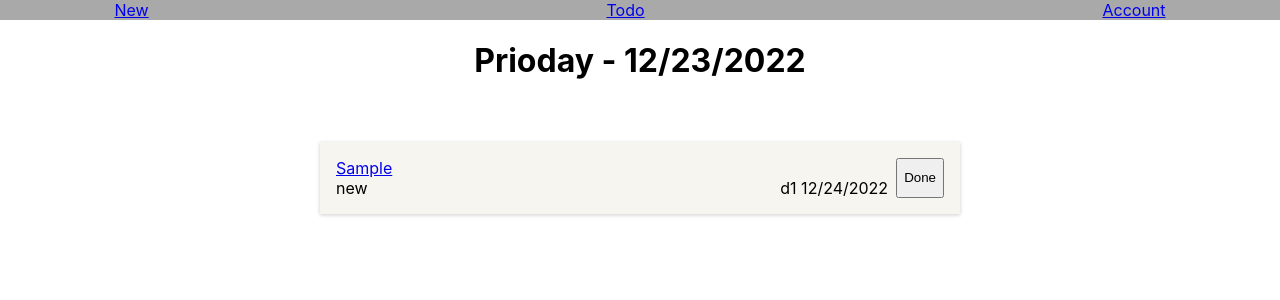
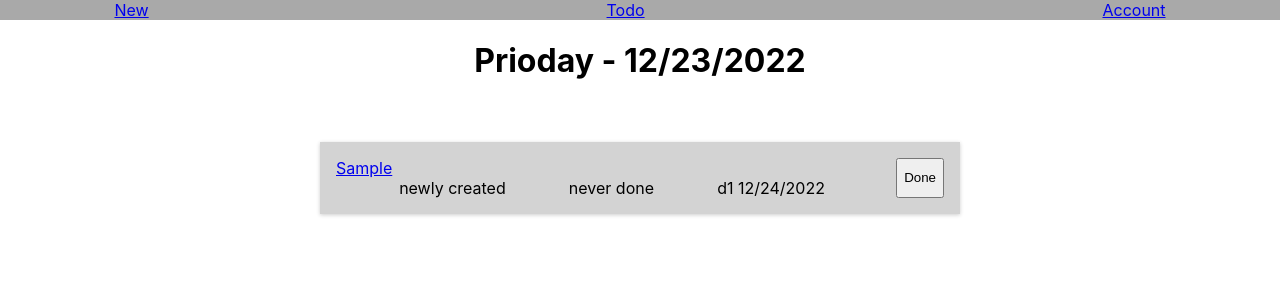
Before and after one commit to nickrubenstein/prioday, a React (Create React App) app: page /new in a window 1280 px wide. Both pictures are taken after typing "Sample" into the empty fields and a click on the button "Create Task". Shown: the top 300 px of the page. Built offline with nearby package versions, Linux system fonts and the light colour scheme.

Commit message:
Added counts and minor changes Counts the number of times a task has been done or has left

```diff
--- a/src/components/DetailTodo.tsx
+++ b/src/components/DetailTodo.tsx
@@ -1,5 +1,5 @@
 import React, { Fragment, useContext } from "react";
-import { useParams, useNavigate } from "react-router-dom";
+import { useParams } from "react-router-dom";
 import TodoModel from "../models/todo";
 import { TodosContext } from "../store/todos-context";
 import FormTodo from "./FormTodo";
@@ -7,7 +7,6 @@ import FormTodo from "./FormTodo";
 const DetailTodo: React.FC = () => {
     const todosCtx = useContext(TodosContext);
     const { todoId } = useParams();
-    const navigate = useNavigate();
 
     const todo = todosCtx.todos.find(t => t.id === todoId);
     if (!todo) {
@@ -16,13 +15,12 @@ const DetailTodo: React.FC = () => {
 
     const submitHandler = (todo: TodoModel) => {
         todosCtx.replaceTodo(todo);
-        navigate("/todo");
     };
 
     return <Fragment>
         <h1>Edit Task</h1>
         <section>
-            <div>{JSON.stringify(todo)}</div>
+            <div>{JSON.stringify(todo, null, 2)}</div>
             <FormTodo todo={todo} onSubmit={submitHandler}/>
         </section>
     </Fragment>;
--- a/src/components/FormTodo.tsx
+++ b/src/components/FormTodo.tsx
@@ -34,6 +34,11 @@ const FormTodo: React.FC<{ todo?: TodoModel, onSubmit: (todo: TodoModel) => void
         handleChange('repeat', value);
     };
 
+    const handleCountChange = (event: React.ChangeEvent<HTMLInputElement>) => {
+        const value = event.target.value;
+        handleChange('count', value);
+    };
+
     return (
         <form onSubmit={submitHandler}>
             <div>
@@ -48,11 +53,17 @@ const FormTodo: React.FC<{ todo?: TodoModel, onSubmit: (todo: TodoModel) => void
                 </label>
             </div>
             { todo.repeat
-                ? <div>
+                ?
+                <div>
                     <label htmlFor="frequency">Frequency</label>
                     <input type="frequency" id="frequency" value={todo.frequency} onChange={handleFrequencyChange}/>
                 </div>
-                : ""}
+                :
+                <div>
+                    <label htmlFor="count">Repeat Count</label>
+                    <input type="number" id="count" value={todo.count} onChange={handleCountChange}/>
+                </div>
+            }
 
             <button>{isNew ? 'Create Task' : 'Save Changes'}</button>
         </form>
--- a/src/components/Todo.tsx
+++ b/src/components/Todo.tsx
@@ -4,28 +4,42 @@ import { daysAgo } from "../util/convertdate";
 import { next } from "../util/frequency";
 
 const Todo: React.FC<{ todo: TodoModel; onCheckTodo: (action: string, todo: TodoModel) => void }> = (props) => {
-    const daySinceLastDone = daysAgo(props.todo.lastDone)
+    const lastDoneDate = new Date(props.todo.lastDone);
+    const daySinceLastDone = daysAgo(lastDoneDate);
+    const nextDone = next(props.todo.lastDone, props.todo.frequency);
+    const daysToNextDone = daysAgo(new Date(), nextDone);
+    const statusClass =
+        daySinceLastDone === 0 ? "todo-done" :
+        daysToNextDone === 0 ? "todo-today" :
+        daysToNextDone < 0 ? "todo-missed" :
+        "todo-future";
 
     return (
-        <li>
+        <li className={statusClass}>
             <div style={{ flex: "auto", marginRight: "0.5rem" }}>
                 <NavLink to={props.todo.id} >{props.todo.text}</NavLink>
-                <div style={{ display: "flex" }}>
-                    <span style={{ flex: "auto" }}>{
-                        props.todo.repeat ?
-                            props.todo.lastDone > 0
-                                ? new Date(props.todo.lastDone).toLocaleDateString() + " " + daySinceLastDone
-                                : " new "
-                            : " 1 time "}
+                <div style={{ display: "flex", justifyContent: "space-evenly" }}>
+                    <span>{ props.todo.lastDone > 0 ? lastDoneDate.toLocaleDateString() : "newly created" }</span>
+                    <span>{
+                        props.todo.lastDone > 0 ?
+                        (daySinceLastDone == 0 ? "done today" : " done " + daySinceLastDone + " days ago")
+                        : "never done"
+                    }
                     </span>
-                    <span>{props.todo.frequency + " " + next(props.todo.lastDone, props.todo.frequency).toLocaleDateString()}</span>
+                    <span>{(props.todo.repeat ? props.todo.frequency : "") + " "
+                        + nextDone.toLocaleDateString()}
+                    </span>
                 </div>
             </div>
             {
-                    daySinceLastDone > 0 ?
-                        <button onClick={props.onCheckTodo.bind(null, 'DONE', props.todo)}>Done</button>
-                        : ""
-                }
+                daySinceLastDone > 0 ?
+                    <button onClick={props.onCheckTodo.bind(null, 'DONE', props.todo)}>Done</button>
+                    :
+                    <div style={{ display: "flex", flexDirection: "column" }}>
+                        <span>{ daysToNextDone + (daysToNextDone == 1 ? " day" : " days") } </span>
+                        <span>{ props.todo.count + (props.todo.repeat ? " done" : " left") } </span>
+                    </div>
+            }
         </li>
     );
 }
--- a/src/index.css
+++ b/src/index.css
@@ -74,6 +74,19 @@ li {
     box-shadow: 0 1px 4px rgba(0, 0, 0, 0.2);
     padding: 1rem;
     background-color: #f7f5ef;
+}
+
+.todo-done {
+    background-color: lightgreen;
+}
+.todo-missed {
+    background-color: salmon;
+}
+.todo-today {
+    background-color: lightyellow;
+}
+.todo-future {
+    background-color: lightgrey;
 }
 
 form {
--- a/src/models/todo.ts
+++ b/src/models/todo.ts
@@ -3,6 +3,7 @@ class TodoModel {
     text: string;
     repeat: boolean;
     frequency: string;
+    count: number;
     lastDone: number;
 
     constructor(todo?: TodoModel) {
@@ -11,6 +12,7 @@ class TodoModel {
             this.text = todo.text;
             this.repeat = todo.repeat;
             this.frequency = todo.frequency;
+            this.count = todo.count;
             this.lastDone = todo?.lastDone;
         }
         else {
@@ -18,6 +20,7 @@ class TodoModel {
             this.text = "";
             this.repeat = true;
             this.frequency = "d1";
+            this.count = 0;
             this.lastDone = 0;
         }
     }
--- a/src/store/todos-context.tsx
+++ b/src/store/todos-context.tsx
@@ -10,6 +10,16 @@ type TodosContextType = {
 };
 
 const sortTodos = (a: TodoModel, b: TodoModel) => {
+    if (a.lastDone === 0) {
+        if (b.lastDone !== 0) {
+            return -1;
+        }
+    }
+    else {
+        if (b.lastDone === 0) {
+            return 1;
+        }
+    }
     const aNext = next(a.lastDone, a.frequency).getTime();
     const bNext = next(b.lastDone, b.frequency).getTime();
     if (aNext === bNext) {
@@ -29,21 +39,20 @@ const TodosContextProvider: React.FC<{children?: React.ReactNode}> = (props) =>
     const [todos, setTodos] = useState<TodoModel[]>(() => {
         const storage = localStorage.getItem("todos");
         const storageTodos = storage ? JSON.parse(storage) : [];
-        storageTodos.sort(sortTodos)
+        storageTodos.sort(sortTodos);
         console.log("getting todos");
         return storageTodos;
     });
 
     useEffect(() => {
         console.log("storing todos");
-        todos.sort(sortTodos);
         localStorage.setItem("todos", JSON.stringify(todos));
     }, [todos]);
 
     const addTodoHandler = (newTodo: TodoModel) => {
         console.log("add todos");
         setTodos(prevTodos => {
-            return prevTodos.concat(newTodo);
+            return [newTodo, ...prevTodos];
         });
     };
 
@@ -66,13 +75,21 @@ const TodosContextProvider: React.FC<{children?: React.ReactNode}> = (props) =>
         if (action === 'DONE') {
             console.log(todo);
             if (todo.repeat) {
+                todo.count++;
                 todo.lastDone = Date.now();
                 setTodos((prevTodos) => [...prevTodos]);
             }
             else {
-                setTodos((prevTodos) => {
-                    return prevTodos.filter(t => t.id !== todo.id);
-                })
+                todo.count--;
+                todo.lastDone = Date.now();
+                if (todo.count < 0) {
+                    setTodos((prevTodos) => {
+                        return prevTodos.filter(t => t.id !== todo.id);
+                    })
+                }
+                else {
+                    setTodos((prevTodos) => [...prevTodos]);
+                }
             }
         }
 
```
